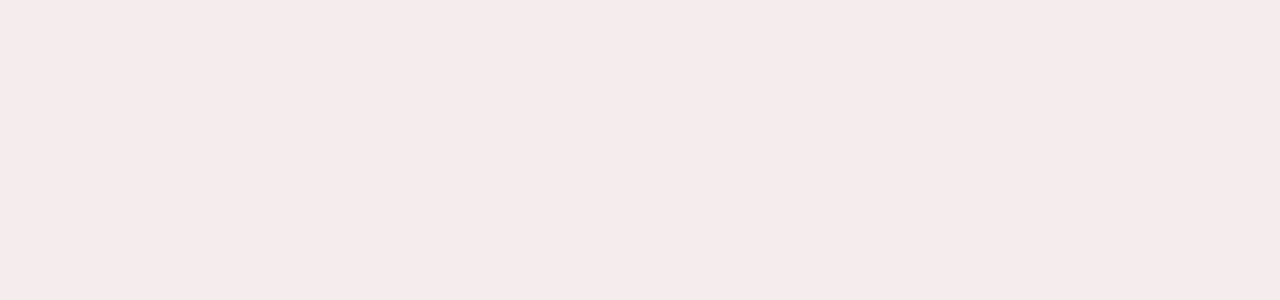
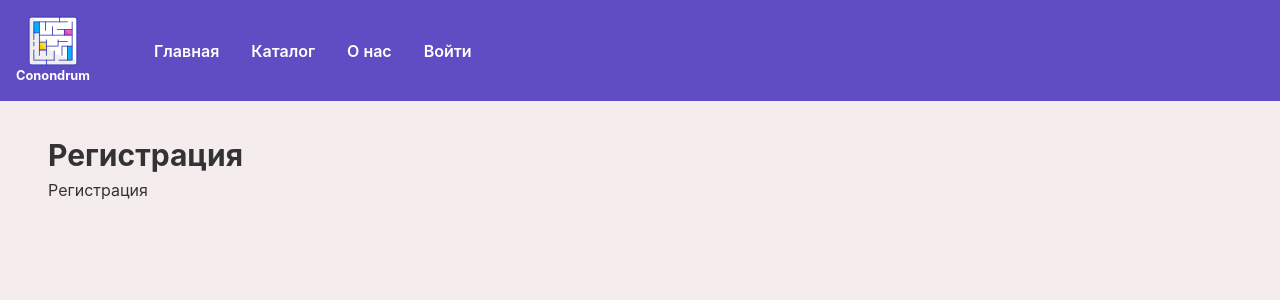
Before and after one commit to Rugnus/conundrum, a React (Vite) app in the folder frontend/: page /auth in a window 1280 px wide. Before the commit this address had no page. Shown: the top 300 px of the page. Built offline with nearby package versions, Linux system fonts and the light colour scheme.

Commit message:
add auth pages

```diff
--- a/frontend/libs/ui-kit/Layout/Header/Header.tsx
+++ b/frontend/libs/ui-kit/Layout/Header/Header.tsx
@@ -51,6 +51,11 @@ export const Header = () => {
       label: "О нас",
       onClick: () => navigate("/about"),
     },
+    {
+      key: "4",
+      label: "Войти",
+      onClick: () => navigate("/auth"),
+    },
   ];
 
   return (
--- a/frontend/src/App.tsx
+++ b/frontend/src/App.tsx
@@ -1,4 +1,5 @@
 import { AboutPage } from "@pages/AboutPage/AboutPage";
+import { AuthenticationPage } from "@pages/AuthenticationPage/AuthenticationPage";
 import { BlindTypePage } from "@pages/BlindTypePage/BlindTypePage";
 import { CatalogPage } from "@pages/CatalogPage/CatalogPage";
 import { MainPage } from "@pages/MainPage/MainPage";
@@ -11,6 +12,7 @@ function App() {
       <Route path="/about" element={<AboutPage />} />
       <Route path="/catalog" element={<CatalogPage />} />
       <Route path="/blind-type" element={<BlindTypePage />} />
+      <Route path="/auth" element={<AuthenticationPage />} />
     </Routes>
   );
 }
--- /dev/null
+++ b/frontend/src/pages/AuthenticationPage/AuthenticationPage.tsx
@@ -0,0 +1,6 @@
+import { Layout } from "@conundrum/ui-kit";
+import { FC } from "react";
+
+export const AuthenticationPage: FC = () => {
+  return <Layout title="Регистрация">Регистрация</Layout>;
+};
```
Also changed, not shown: frontend/src/features/Auth/authService.ts (added, +21 -0 lines), frontend/src/features/Auth/Login/LoginForm.tsx (added), frontend/src/features/Auth/Registration/RegistrationForm.tsx (added).
